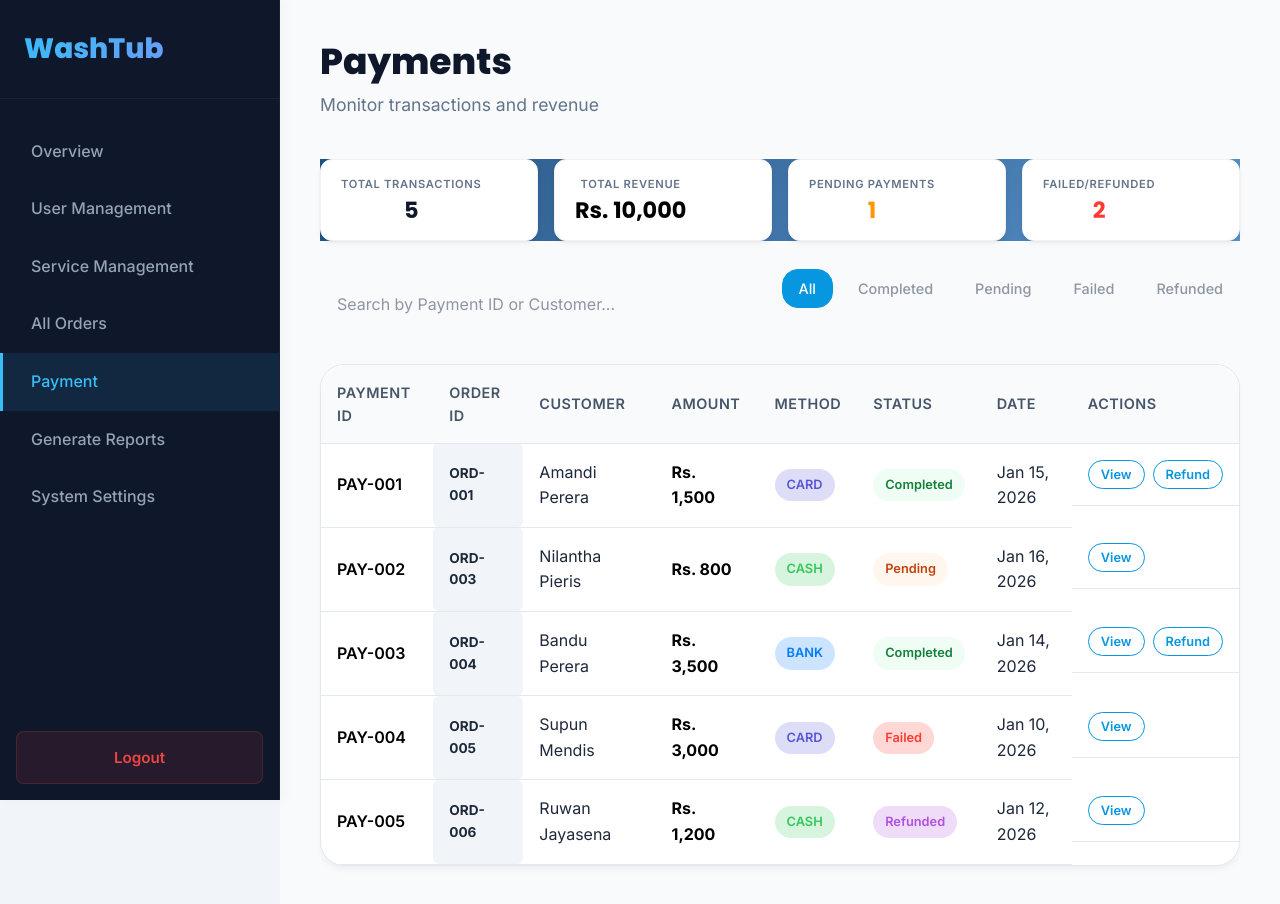
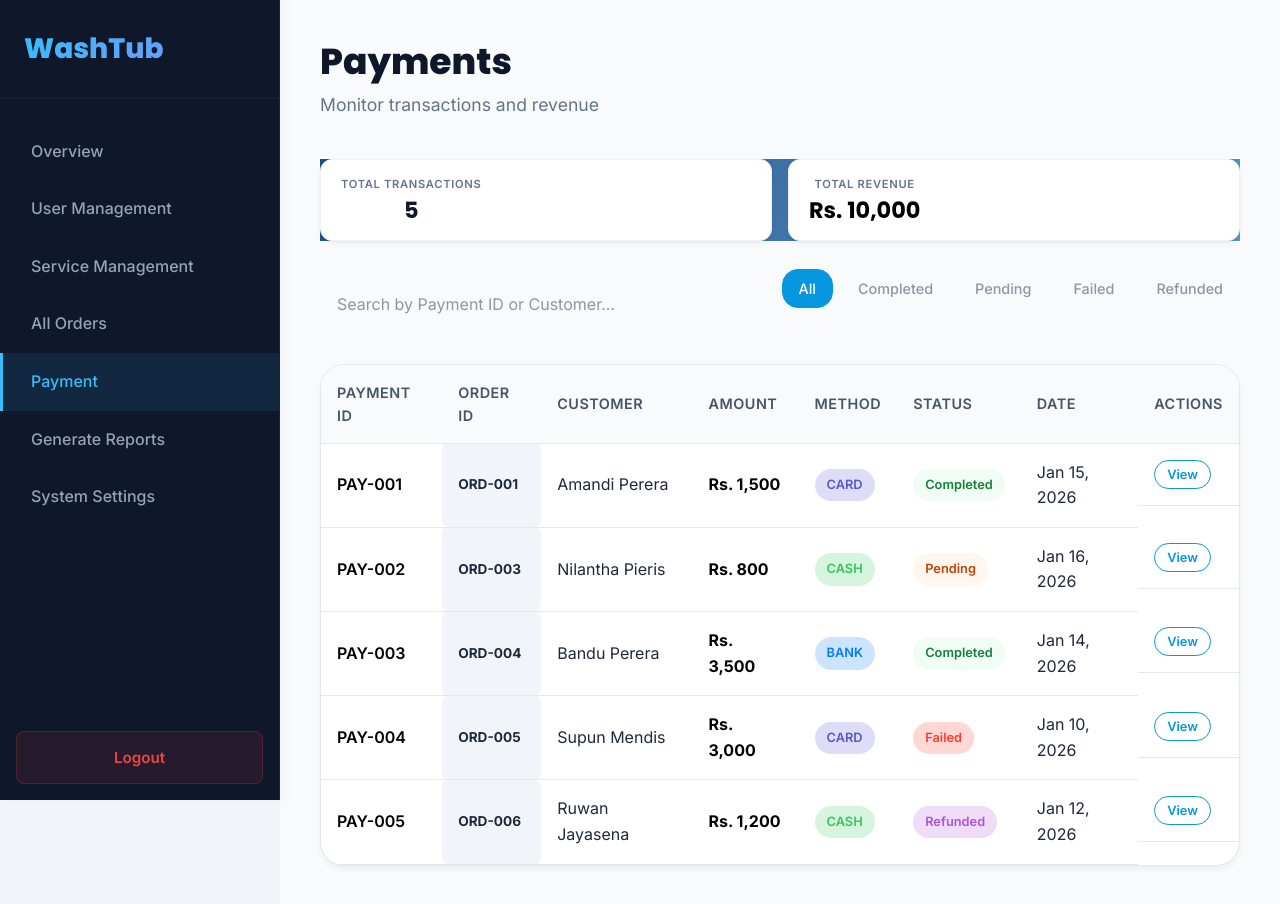
Before and after one commit to KavishaPerera/Wash-TUB, a React app in the folder frontend/: page /payment in a window 1280 px wide. Shown: the top 904 px of the page. Built offline with nearby package versions, Linux system fonts and the light colour scheme; no server answers; the HTML template or start-up script is replaced by a standard one.

Commit message:
UI changes in payment page

```diff
--- a/frontend/src/pages/Payment.jsx
+++ b/frontend/src/pages/Payment.jsx
@@ -42,6 +42,56 @@ const Payment = () => {
             bank: 'method-bank'
         };
         return classes[method] || '';
+    };
+
+    const handleViewPayment = (payment) => {
+        const statusColors = {
+            completed: '#16a34a',
+            pending: '#d97706',
+            failed: '#dc2626',
+            refunded: '#7c3aed'
+        };
+        const methodLabels = { card: 'Credit/Debit Card', cash: 'Cash', bank: 'Bank Transfer' };
+        Swal.fire({
+            title: `Payment Details`,
+            html: `
+                <div style="text-align:left; font-family: sans-serif; font-size: 0.95rem;">
+                    <table style="width:100%; border-collapse:collapse;">
+                        <tr style="border-bottom:1px solid #e2e8f0;">
+                            <td style="padding:10px 8px; color:#64748b; font-weight:600;">Payment ID</td>
+                            <td style="padding:10px 8px; font-weight:700; color:#0284c7;">${payment.id}</td>
+                        </tr>
+                        <tr style="border-bottom:1px solid #e2e8f0;">
+                            <td style="padding:10px 8px; color:#64748b; font-weight:600;">Order ID</td>
+                            <td style="padding:10px 8px; font-weight:600;">${payment.orderId}</td>
+                        </tr>
+                        <tr style="border-bottom:1px solid #e2e8f0;">
+                            <td style="padding:10px 8px; color:#64748b; font-weight:600;">Customer</td>
+                            <td style="padding:10px 8px;">${payment.customer}</td>
+                        </tr>
+                        <tr style="border-bottom:1px solid #e2e8f0;">
+                            <td style="padding:10px 8px; color:#64748b; font-weight:600;">Amount</td>
+                            <td style="padding:10px 8px; font-weight:700; font-size:1.1rem;">${payment.amount}</td>
+                        </tr>
+                        <tr style="border-bottom:1px solid #e2e8f0;">
+                            <td style="padding:10px 8px; color:#64748b; font-weight:600;">Payment Method</td>
+                            <td style="padding:10px 8px;">${methodLabels[payment.method] || payment.method}</td>
+                        </tr>
+                        <tr style="border-bottom:1px solid #e2e8f0;">
+                            <td style="padding:10px 8px; color:#64748b; font-weight:600;">Status</td>
+                            <td style="padding:10px 8px;"><span style="background:${statusColors[payment.status]}22; color:${statusColors[payment.status]}; padding:4px 12px; border-radius:20px; font-weight:600; font-size:0.85rem;">${payment.status.charAt(0).toUpperCase() + payment.status.slice(1)}</span></td>
+                        </tr>
+                        <tr>
+                            <td style="padding:10px 8px; color:#64748b; font-weight:600;">Date</td>
+                            <td style="padding:10px 8px;">${payment.date}</td>
+                        </tr>
+                    </table>
+                </div>
+            `,
+            confirmButtonColor: '#0ea5e9',
+            confirmButtonText: 'Close',
+            width: '480px',
+        });
     };
 
     return (
@@ -107,18 +157,7 @@ const Payment = () => {
                                 <h3 className="stat-value" style={{ color: '#000000' }}>Rs. 10,000</h3>
                             </div>
                         </div>
-                        <div className="stat-card">
-                            <div className="stat-info">
-                                <p className="stat-label">Pending Payments</p>
-                                <h3 className="stat-value" style={{ color: '#ff9500' }}>{payments.filter(p => p.status === 'pending').length}</h3>
-                            </div>
-                        </div>
-                        <div className="stat-card">
-                            <div className="stat-info">
-                                <p className="stat-label">Failed/Refunded</p>
-                                <h3 className="stat-value" style={{ color: '#ff3b30' }}>{payments.filter(p => p.status === 'failed' || p.status === 'refunded').length}</h3>
-                            </div>
-                        </div>
+
                     </section>
 
                     {/* Filters */}
@@ -202,18 +241,11 @@ const Payment = () => {
                                             <td className="actions-cell">
                                                 <button
                                                     className="btn-action btn-view"
-                                                    onClick={() => Swal.fire({ icon: 'info', title: 'Payment Details', text: `Viewing details for payment ${payment.id}`, confirmButtonColor: '#0ea5e9' })}
+                                                    onClick={() => handleViewPayment(payment)}
                                                 >
                                                     View
                                                 </button>
-                                                {payment.status === 'completed' && (
-                                                    <button
-                                                        className="btn-action btn-refund"
-                                                        onClick={() => Swal.fire({ icon: 'warning', title: 'Initiate Refund?', text: `Are you sure you want to refund payment ${payment.id}?`, showCancelButton: true, confirmButtonColor: '#ef4444', cancelButtonColor: '#64748b', confirmButtonText: 'Yes, Refund', cancelButtonText: 'Cancel' })}
-                                                    >
-                                                        Refund
-                                                    </button>
-                                                )}
+
                                             </td>
                                         </tr>
                                     ))}
```
